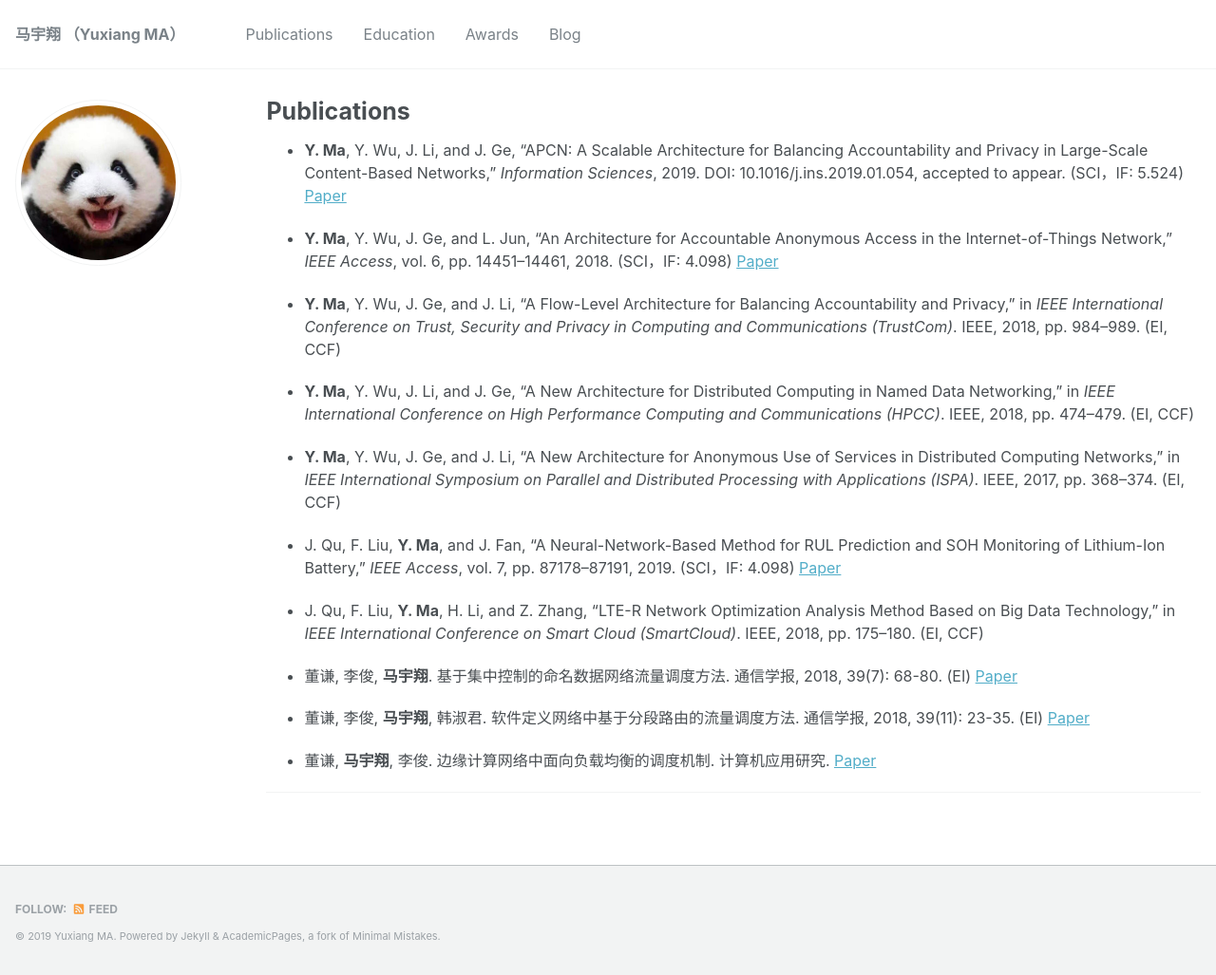
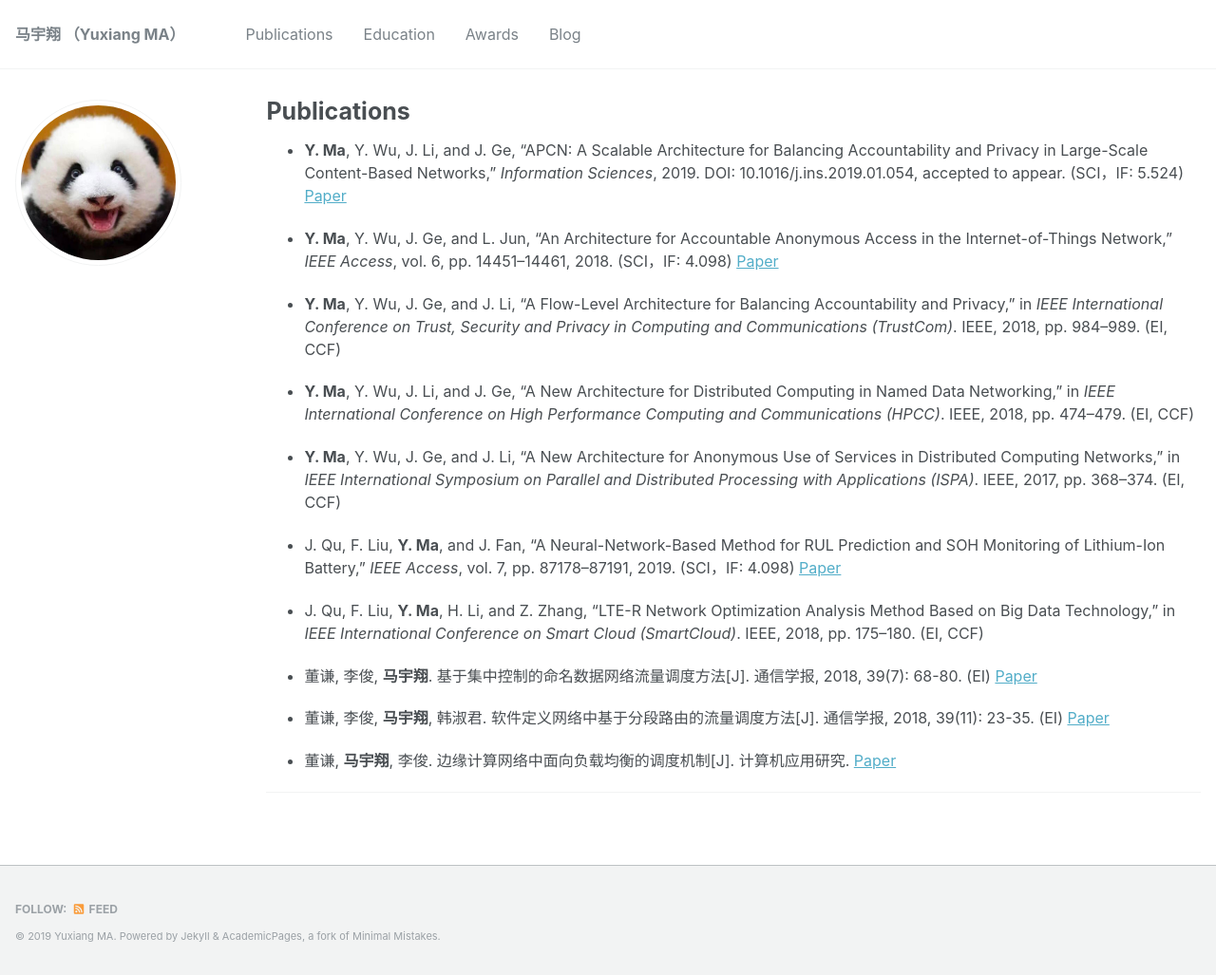
Before and after one commit to MaYuxiang/mayuxiang.github.io, a Jekyll site: the page built from _pages/publications.md, in a window 1280 px wide. Shown: the whole page at 95% size. Built offline with Jekyll 4.4.1, drawn with Linux system fonts in a browser that asks for light colours.

Commit message:
Update
Update

```diff
--- a/_pages/publications.md
+++ b/_pages/publications.md
@@ -21,10 +21,12 @@ redirect_from:
 
 *  J. Qu, F. Liu, **Y. Ma**, H. Li, and Z. Zhang, “LTE-R Network Optimization Analysis Method Based on Big Data Technology,” in *IEEE International Conference on Smart Cloud (SmartCloud)*. IEEE, 2018, pp. 175–180. (EI, CCF)
 
-*  董谦, 李俊, **马宇翔**. 基于集中控制的命名数据网络流量调度方法. 通信学报, 2018, 39(7): 68-80. (EI) [Paper](http://www.infocomm-journal.com/txxb/CN/article/downloadArticleFile.do?attachType=PDF&id=167505)
+*  董谦, 李俊, **马宇翔**. 基于集中控制的命名数据网络流量调度方法[J]. 通信学报, 2018, 39(7): 68-80. (EI) [Paper](http://www.infocomm-journal.com/txxb/CN/article/downloadArticleFile.do?attachType=PDF&id=167505)
 
-*  董谦, 李俊, **马宇翔**, 韩淑君. 软件定义网络中基于分段路由的流量调度方法. 通信学报, 2018, 39(11): 23-35. (EI) [Paper](http://www.infocomm-journal.com/txxb/CN/article/downloadArticleFile.do?attachType=PDF&id=167868)
+*  董谦, 李俊, **马宇翔**, 韩淑君. 软件定义网络中基于分段路由的流量调度方法[J]. 通信学报, 2018, 39(11): 23-35. (EI) [Paper](http://www.infocomm-journal.com/txxb/CN/article/downloadArticleFile.do?attachType=PDF&id=167868)
 
-*  董谦, **马宇翔**, 李俊. 边缘计算网络中面向负载均衡的调度机制. 计算机应用研究. [Paper](http://www.arocmag.com/getarticle?aid=5672013f16d77421)
+*  董谦, **马宇翔**, 李俊. 边缘计算网络中面向负载均衡的调度机制[J]. 计算机应用研究. [Paper](http://www.arocmag.com/getarticle?aid=5672013f16d77421)
+
+
 
 ---
```
